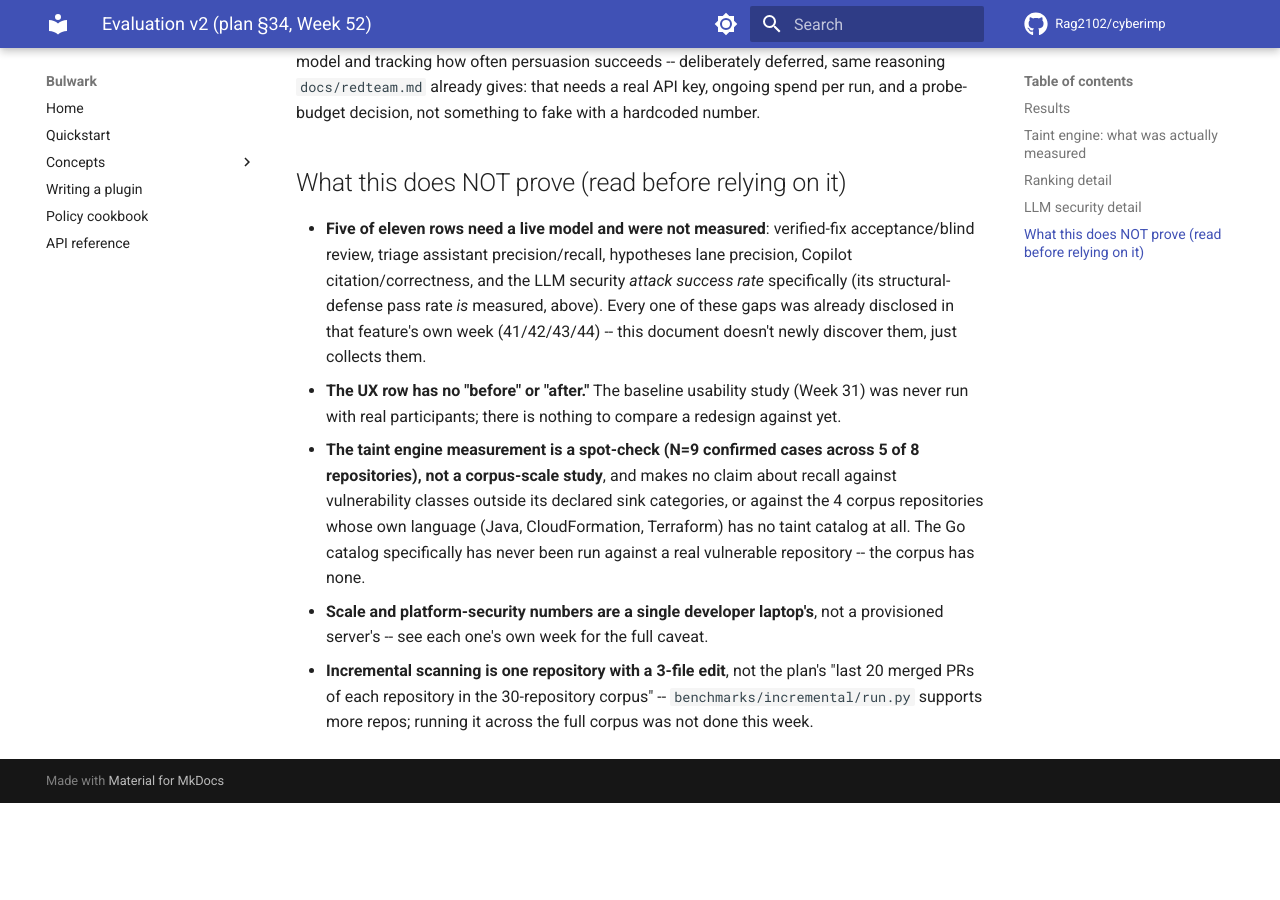
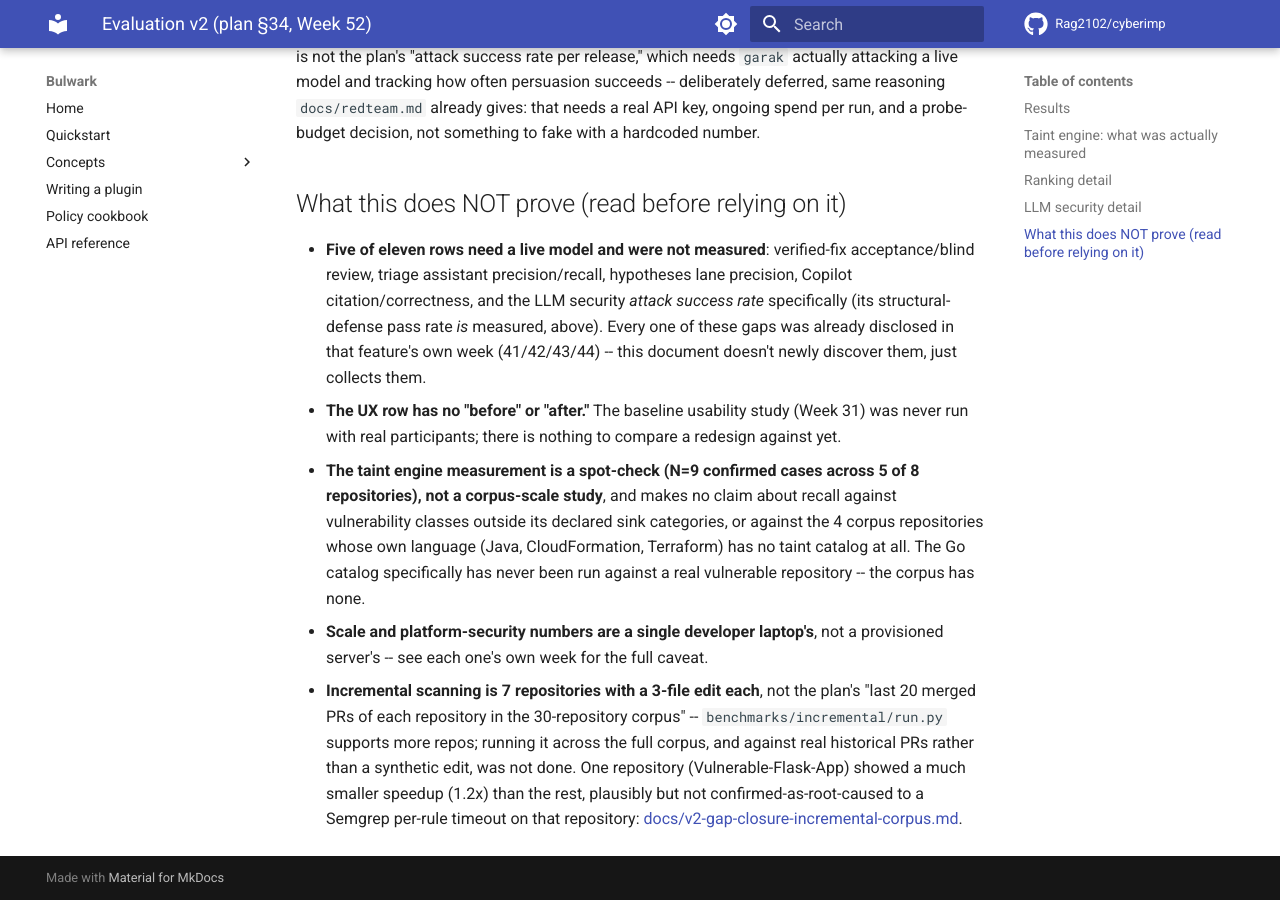
Before and after one commit to rago12bit/cybernatics, an MkDocs documentation site: the page built from docs/evaluation-v2.md, in a window 1280 px wide and 900 px high, scrolled down 3833 px. Built offline with MkDocs 1.6.1 and Material for MkDocs 9.7.7, drawn with Linux system fonts in a browser that asks for light colours; comment, search, counter and statistics services are not loaded; before the commit the page ends 4636 px from its top, so only the background shows below that; some of the changed text lies outside the part shown.

Commit message:
Expand incremental-scanning benchmark from 1 corpus repo to 7
Closes part of docs/evaluation-v2.md's own disclosed gap: the plan's
<60s warm-PR-scan target had only ever been measured against NodeGoat.
Ran the same benchmarks/incremental/run.py methodology (cold full scan,
then a synthetic 3-file edit, 3 reps) against 6 more corpus repositories.

6 of 7 show a real cache speedup (2.0x-13.1x); all 7 beat the <60s target.
Vulnerable-Flask-App is a disclosed outlier at 1.2x, plausibly linked to a
Semgrep per-rule timeout observed on that same repository directly, not
confirmed via cache instrumentation. A further attempt at 3 larger,
real-world repositories (flask, requests, express) was interrupted
mid-run and not completed -- noted rather than silently dropped.

Full write-up: docs/v2-gap-closure-incremental-corpus.md.

Co-Authored-By: Claude Sonnet 5 <noreply@anthropic.com>

```diff
--- a/docs/evaluation-v2.md
+++ b/docs/evaluation-v2.md
@@ -11,7 +11,7 @@ one place, not to re-litigate or soften what they already said.
 
 | Area | Metric | Result | Status |
 |---|---|---|---|
-| Incremental scanning | Median PR scan time; speedup over a full scan | NodeGoat: 71.2s cold → 19.6s warm (**3.6x**), target <60s met | Partial -- 1 repository, not the full "last 20 PRs × 30-repo corpus" ask |
+| Incremental scanning | Median PR scan time; speedup over a full scan | 7 repositories, 1.2x-13.1x speedup (median 2.8x), target <60s met in all 7 | Partial -- 7 of 30 repositories (was 1), one synthetic edit each, not the full "last 20 PRs × 30-repo corpus" ask |
 | Taint engine | Precision/recall, Python & JS, vs. Semgrep taint mode | 9/9 hand-verified true positives across 5 of 8 corpus repositories, 0 false confirmations | Partial -- larger real spot-check (was 3/3 on 1 repo), not a corpus-scale study; no Semgrep-taint-mode comparison |
 | Ranking | Top-20 precision: risk score vs. severity-only vs. random | 63.3% / 52.4% / 48.2% (95% CI includes 0) | **Measured** -- already published, [below](#ranking-detail) |
 | Verified fixes | Share of TPs verified-fixed; blind human review; regressions | -- | **Not measured** -- needs a live model |
@@ -129,6 +129,9 @@ probe-budget decision, not something to fake with a hardcoded number.
   run against a real vulnerable repository -- the corpus has none.
 - **Scale and platform-security numbers are a single developer laptop's**, not a provisioned
   server's -- see each one's own week for the full caveat.
-- **Incremental scanning is one repository with a 3-file edit**, not the plan's "last 20 merged PRs
-  of each repository in the 30-repository corpus" -- `benchmarks/incremental/run.py` supports more
-  repos; running it across the full corpus was not done this week.
+- **Incremental scanning is 7 repositories with a 3-file edit each**, not the plan's "last 20 merged
+  PRs of each repository in the 30-repository corpus" -- `benchmarks/incremental/run.py` supports more
+  repos; running it across the full corpus, and against real historical PRs rather than a synthetic
+  edit, was not done. One repository (Vulnerable-Flask-App) showed a much smaller speedup (1.2x) than
+  the rest, plausibly but not confirmed-as-root-caused to a Semgrep per-rule timeout on that
+  repository: [docs/v2-gap-closure-incremental-corpus.md](v2-gap-closure-incremental-corpus.md).
```
Also changed, not shown: CHANGELOG.md (+8 -0 lines), docs/v2-gap-closure-incremental-corpus.md (added, +62 -0 lines), 6 other files.
